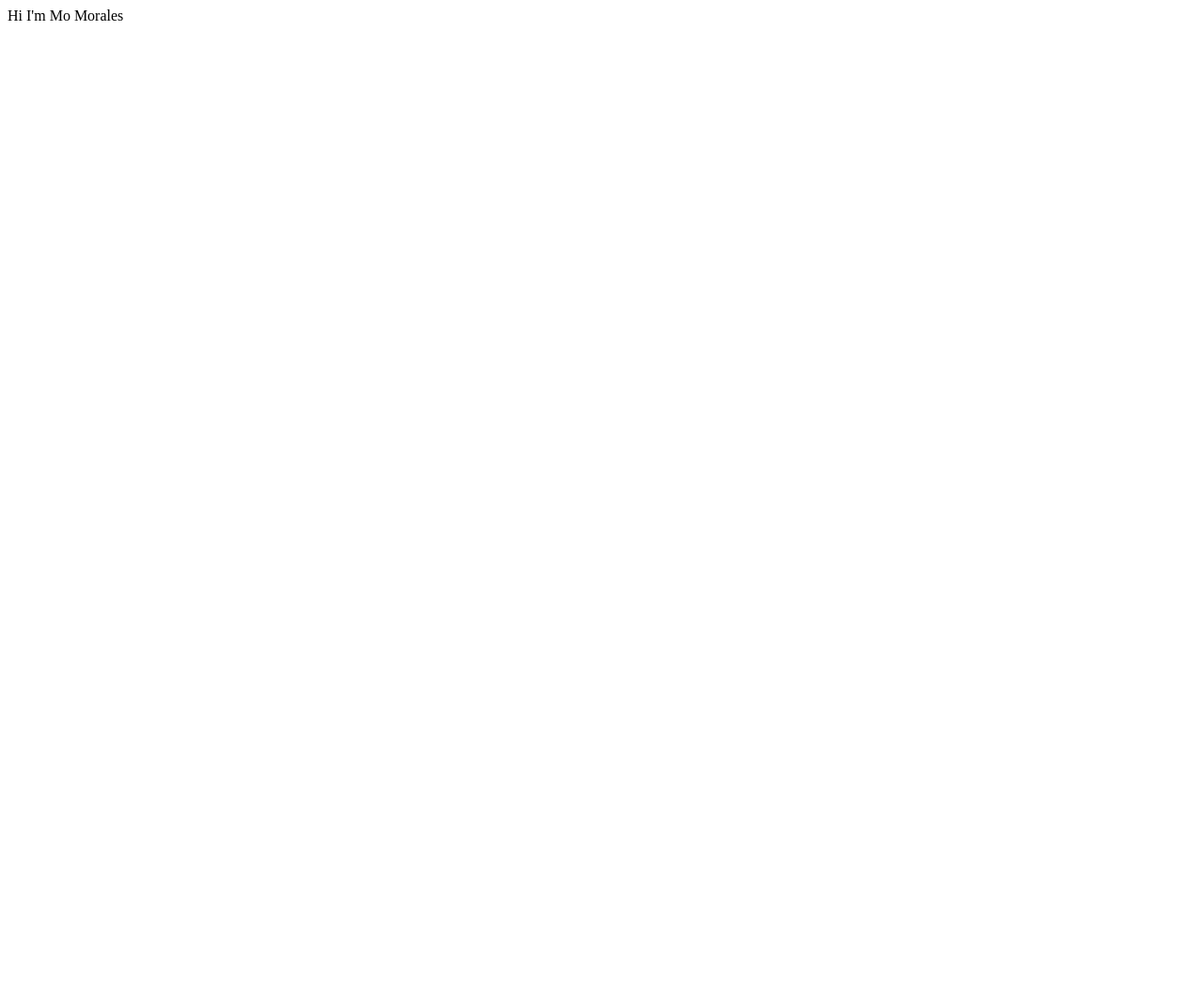
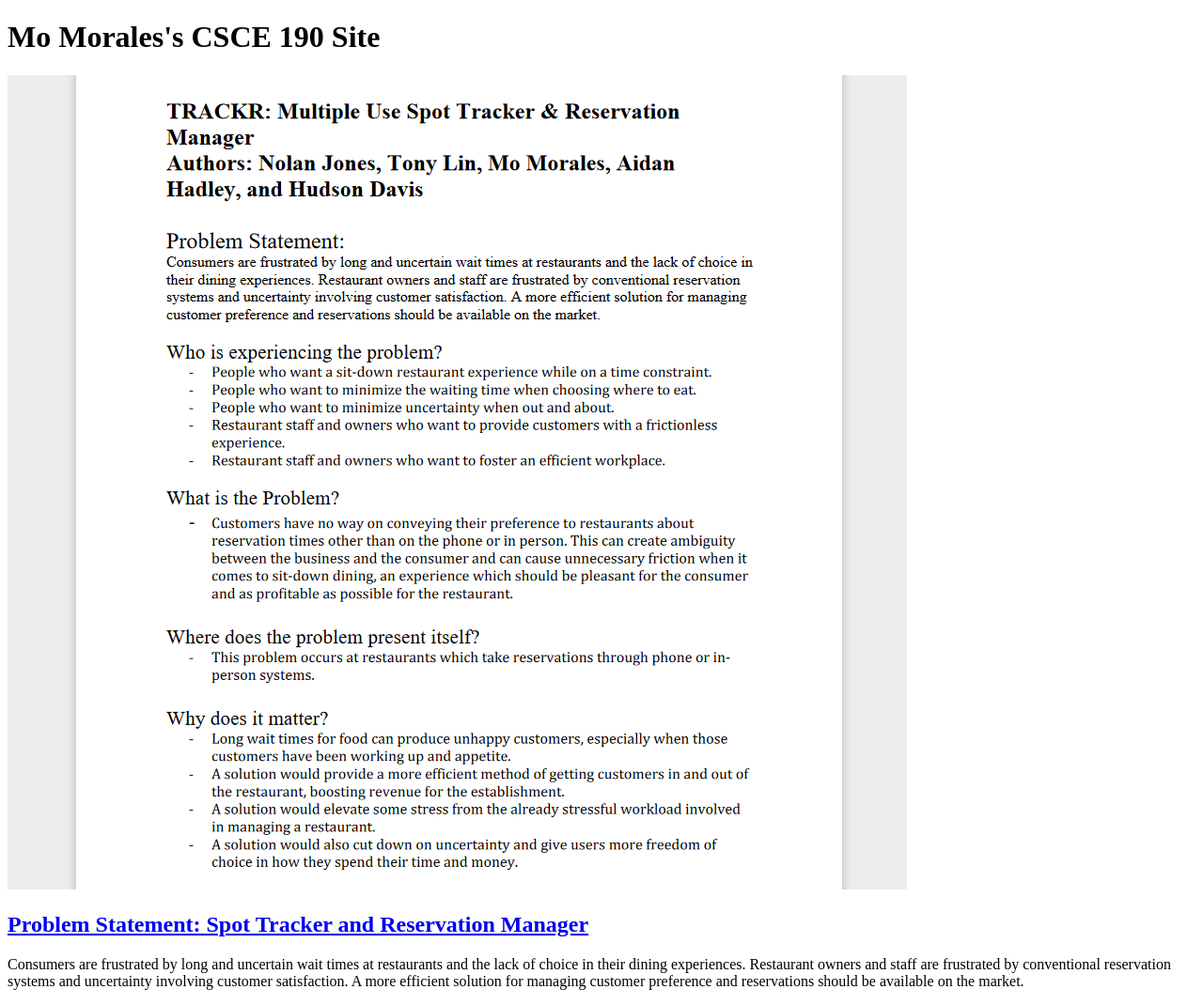
Before and after one commit to m0m0rales/m0m0rales.github.io, a plain HTML site: page index.html in a window 1280 px wide. Shown: the whole page at 94% size. Before the commit the page ends 800 px from the top, so only its background shows below. Drawn offline with Linux system fonts and the light colour scheme.

Commit message:
Add files via upload

```diff
--- a/index.html
+++ b/index.html
@@ -1 +1,22 @@
-Hi I'm Mo Morales
+<!DOCTYPE html>
+<html>
+    <head>
+        <title>CSCE 190: Mo Morales</title>
+    </head>
+    <body>
+        <h1>Mo Morales's CSCE 190 Site</h1>
+
+        <section class="assignment">
+            <a href="files/problem-statement.pdf"><img src="images/problem-statement-screenshot.png"></a>
+            <section class="ass-details">
+                <a href="files/problem-statement.pdf"><h2>Problem Statement: Spot Tracker and Reservation Manager</h2></a>
+                <p>
+                    Consumers are frustrated by long and uncertain wait times at restaurants and the lack of choice in
+                    their dining experiences. Restaurant owners and staff are frustrated by conventional reservation
+                    systems and uncertainty involving customer satisfaction. A more efficient solution for managing
+                    customer preference and reservations should be available on the market.
+                </p>
+            </section>
+        </section>
+    </body>
+</html>
```
Also changed, not shown: images/problem-statement-screenshot.png (added), 1 other file.
